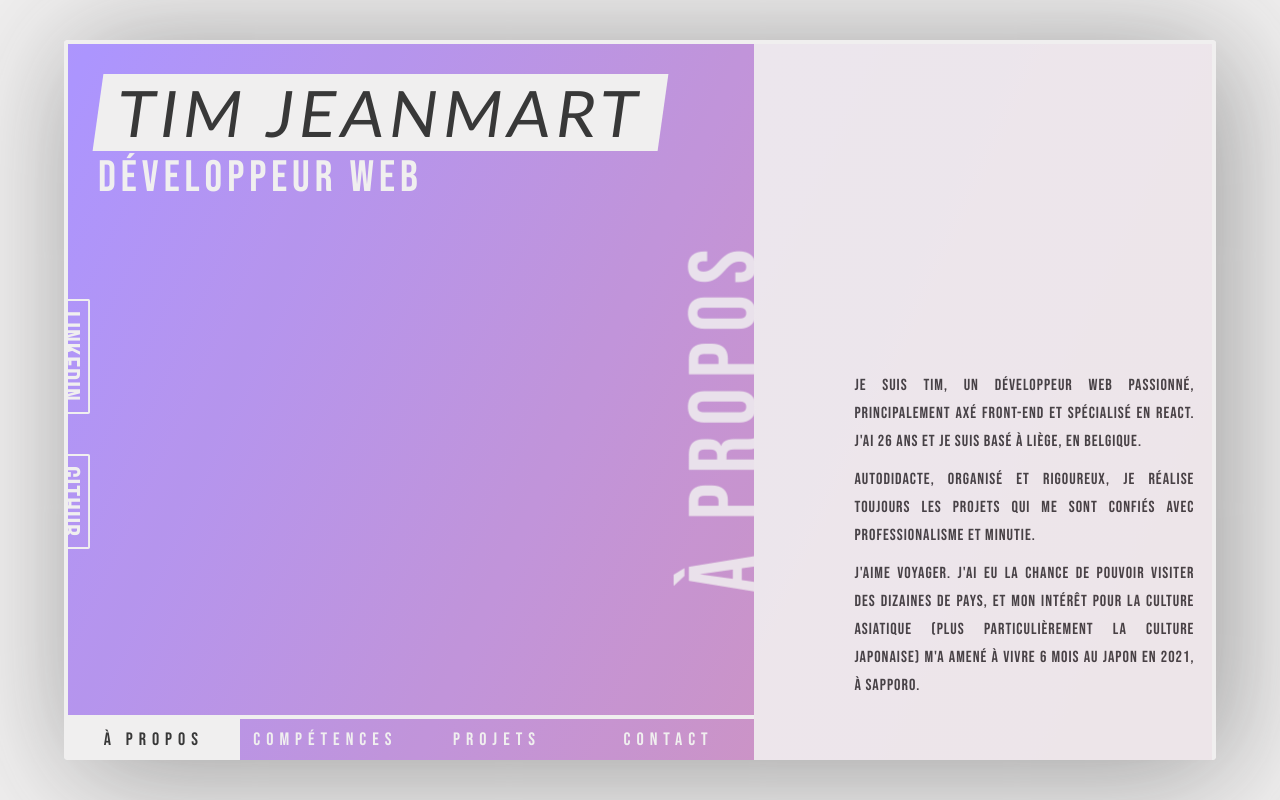
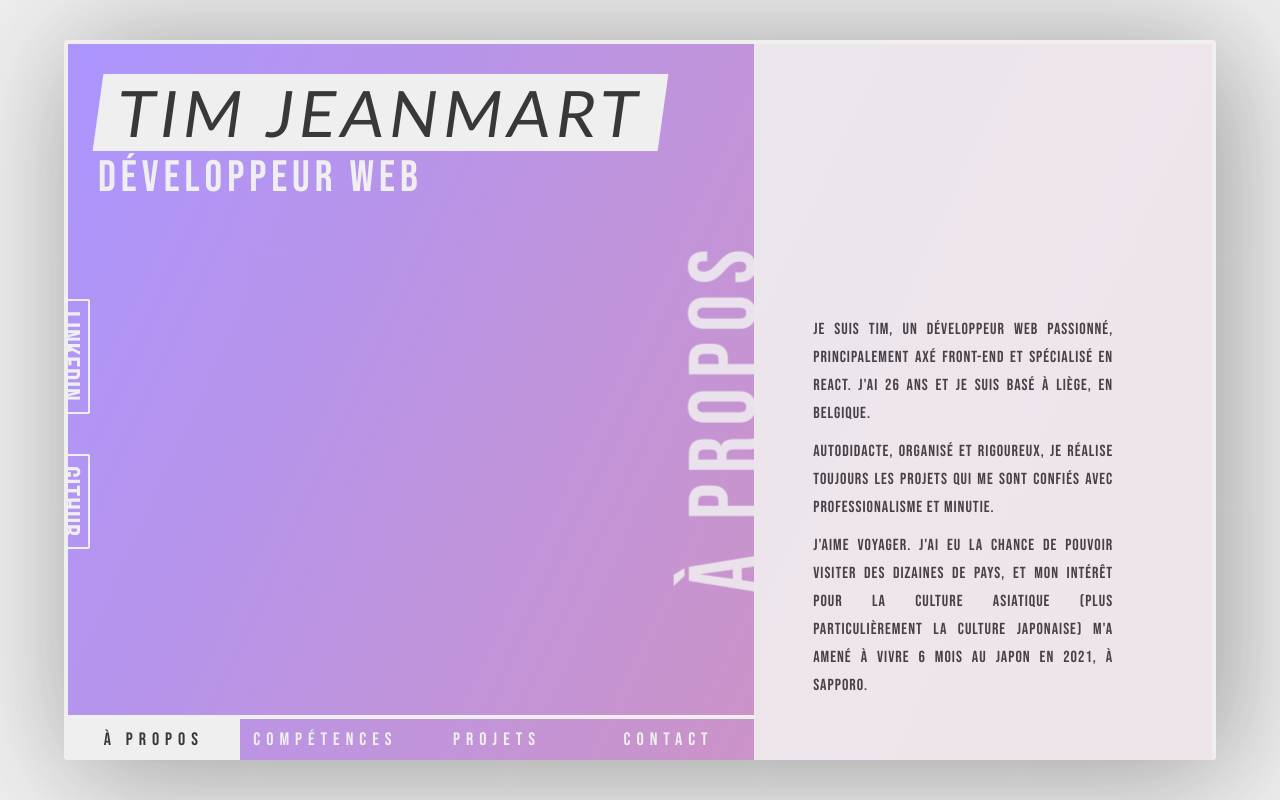
Before and after one commit to Tim-jn/portfolio-v2, a React (Create React App) app: page / in a window 1280 px wide. Built offline with nearby package versions, Linux system fonts and the light colour scheme.

Commit message:
update right content display

```diff
--- a/src/Pages/Index/Index.scss
+++ b/src/Pages/Index/Index.scss
@@ -45,9 +45,9 @@
   display: flex;
   flex-direction: column;
   justify-content: flex-end;
-  align-items: flex-end;
   padding-bottom: 50px;
-  margin-left: 100px;
+  margin: auto;
+  padding-right: 40px;
 }
 
 .left-content {
```
